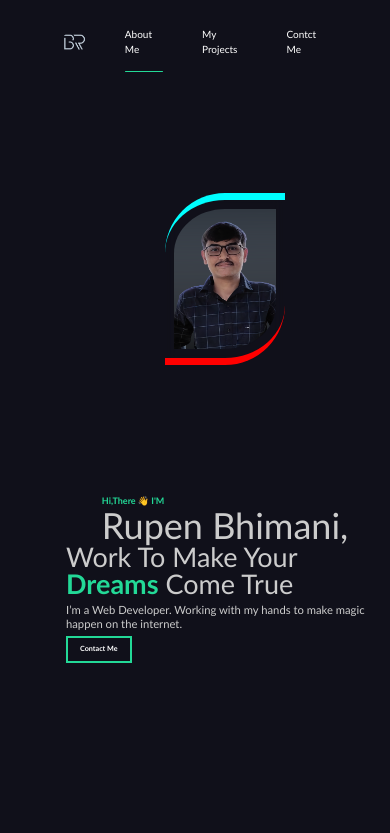
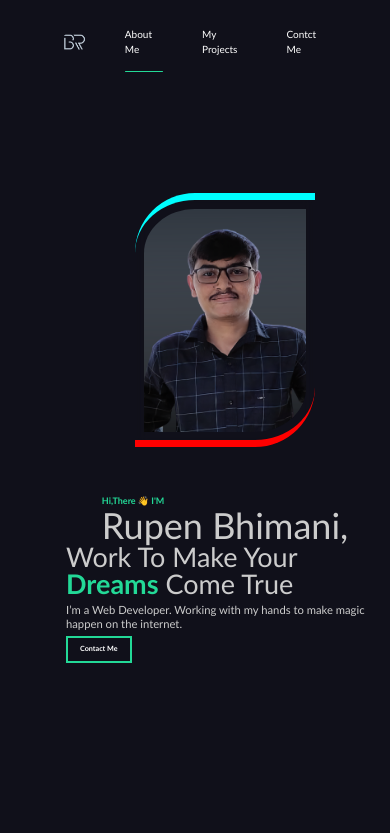
Before and after one commit to Rupen109/portfolio-1.0, a React (Create React App) app: page / in a window 390 px wide. Shown: the top 833 px of the page. Built offline with nearby package versions, Linux system fonts and the light colour scheme.

Commit message:
responsive design

```diff
--- a/src/Components/AboutSection.js
+++ b/src/Components/AboutSection.js
@@ -116,7 +116,7 @@ const Image = styled.div`
    /* border-radius: 1rem; */
 
    @media (max-width:500px){
-    width: 20rem;
+    width: 30rem;
     margin-left: 0rem;
     align-items: center;
     justify-content: center;
```
